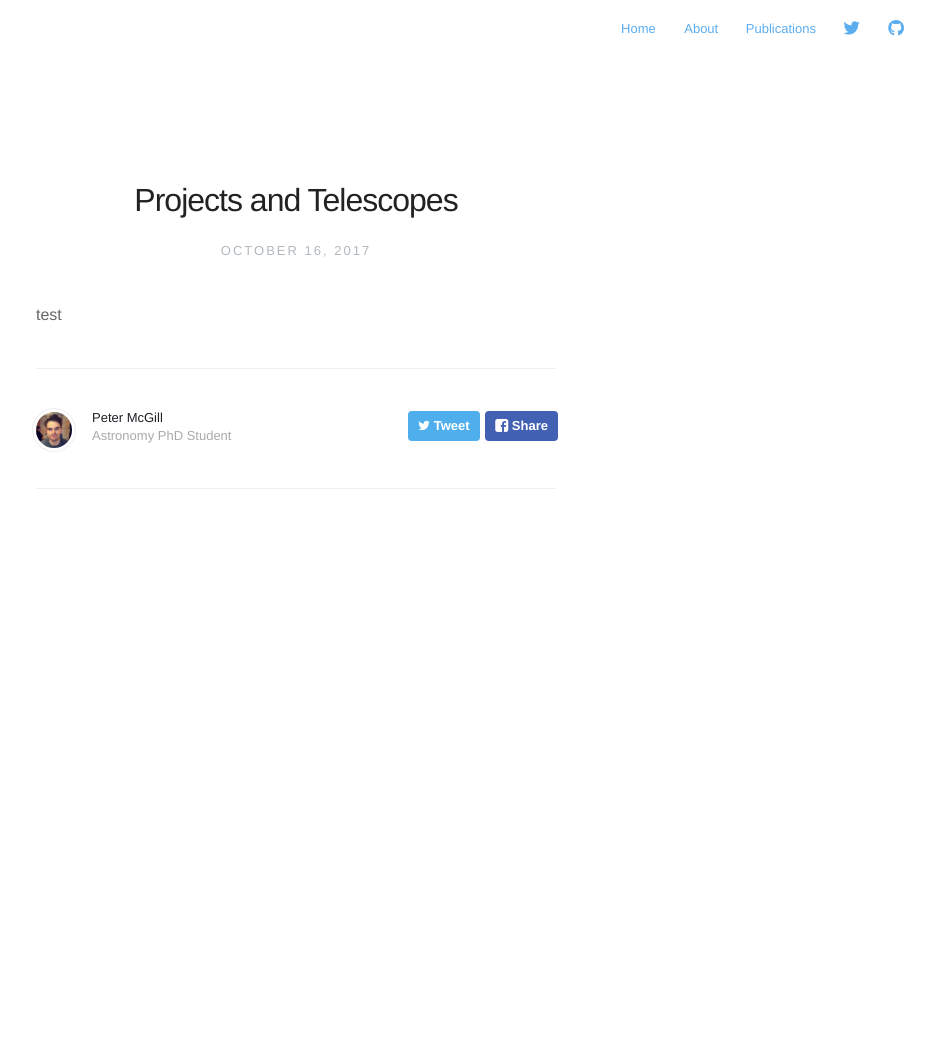
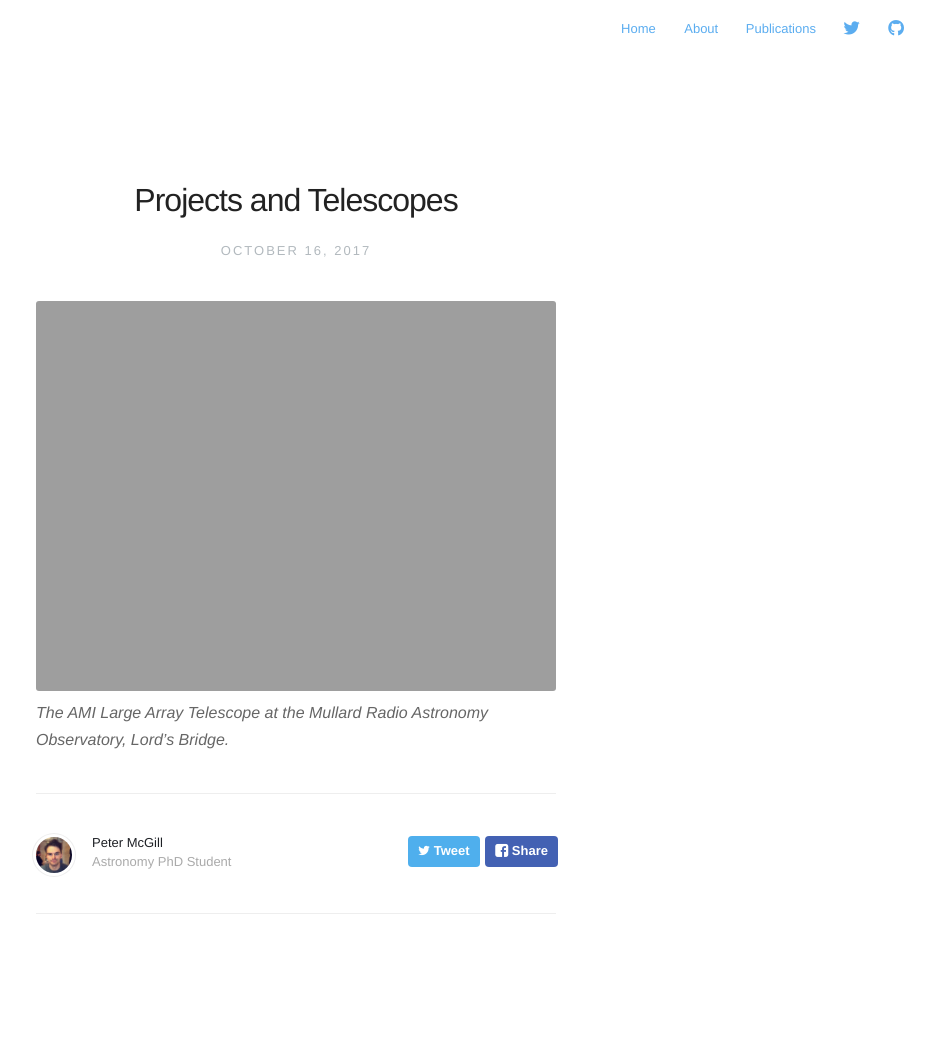
Before and after one commit to astrophpeter/astrophpeter.github.io, a Jekyll site: the page built from _posts/2017-10-16-projects-and-telescopes.md, in a window 1280 px wide. Shown: the whole page, without its empty margins (344-1279 px from the left). Built offline with Jekyll 4.4.1, drawn with Linux system fonts in a browser that asks for light colours; nearby versions of some CDN libraries; before the commit the page ends 900 px from its top, so only the background shows below that.

Commit message:
added image

```diff
--- a/_posts/2017-10-16-projects-and-telescopes.md
+++ b/_posts/2017-10-16-projects-and-telescopes.md
@@ -4,4 +4,7 @@ date:   2017-10-16 10:18:00
 description: Potential projects and a trip to Lord's Bridge
 ---
 
-test
+
+
+![](http://www.petermcgill.com/assets/images/AMI-Large-Array.jpg)
+*The AMI Large Array Telescope at the Mullard Radio Astronomy Observatory, Lord's Bridge.*
```
